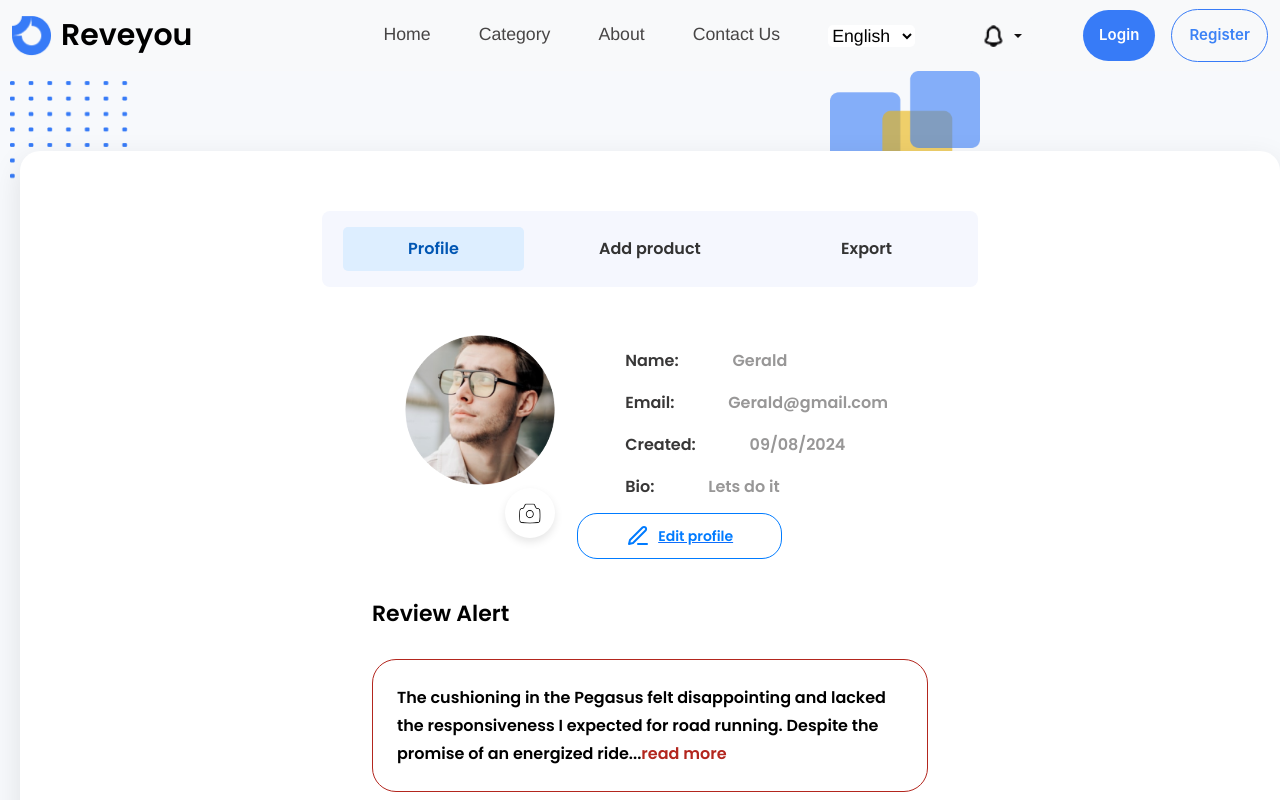
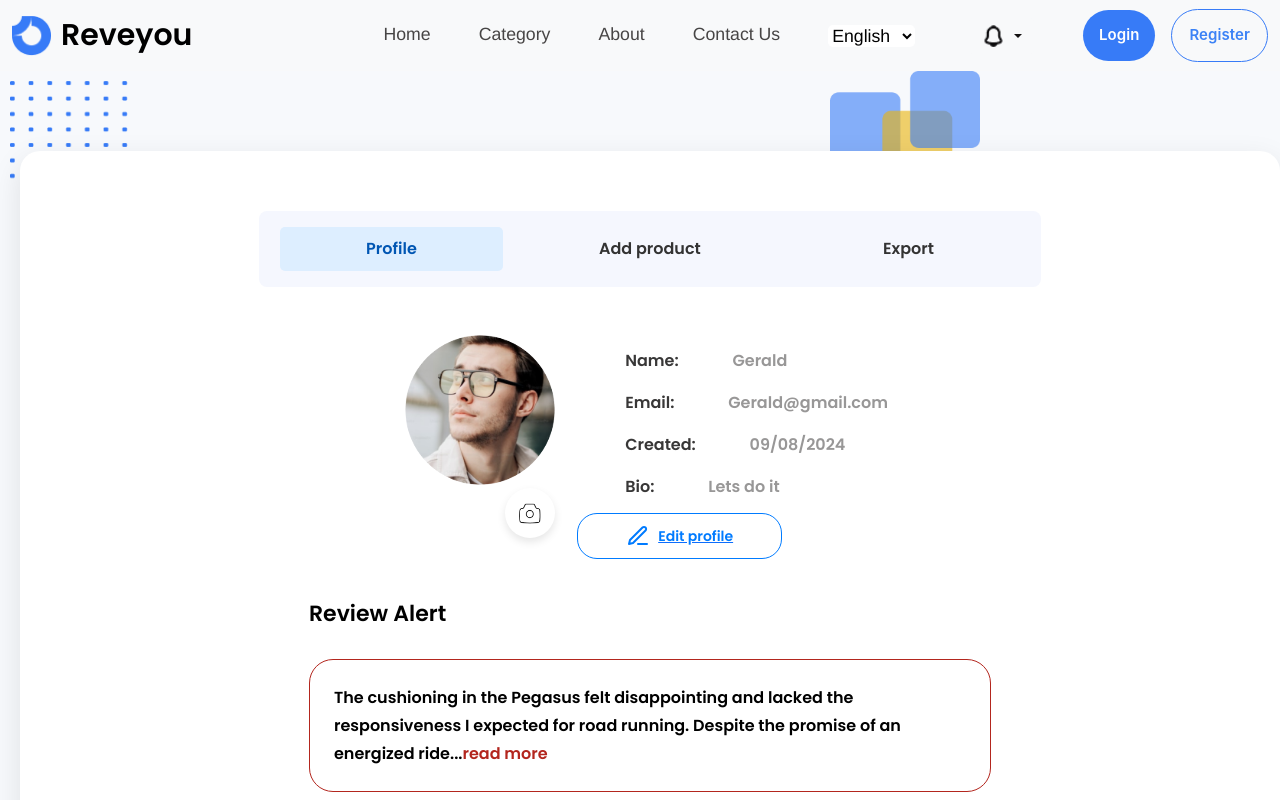
Before and after one commit to saraabdelrhman/wallet-market-master, a React (Create React App) app: page /profile in a window 1280 px wide. Shown: the top 800 px of the page. Built offline with nearby package versions, Linux system fonts and the light colour scheme.

Commit message:
Update Profile.css

```diff
--- a/src/components/Profile.css
+++ b/src/components/Profile.css
@@ -20,7 +20,7 @@
 .profile-card {
   background-color: #fff;
   border-radius: 20px;
-  padding: 50px 20%;
+  padding: 50px 15%;
   box-shadow: 0 10px 30px rgba(0, 0, 0, 0.1);
   display: flex;
   justify-content: space-between;
```
